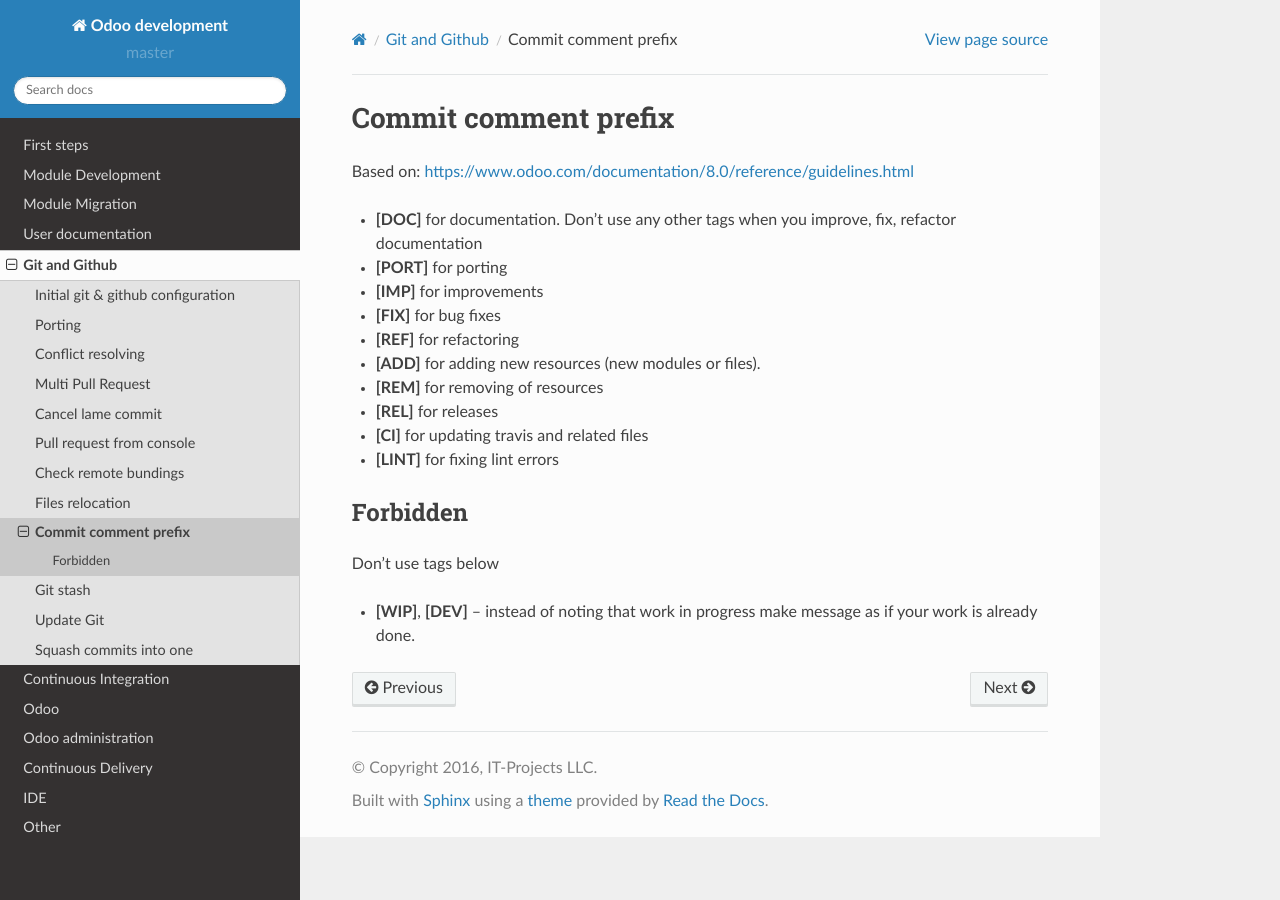
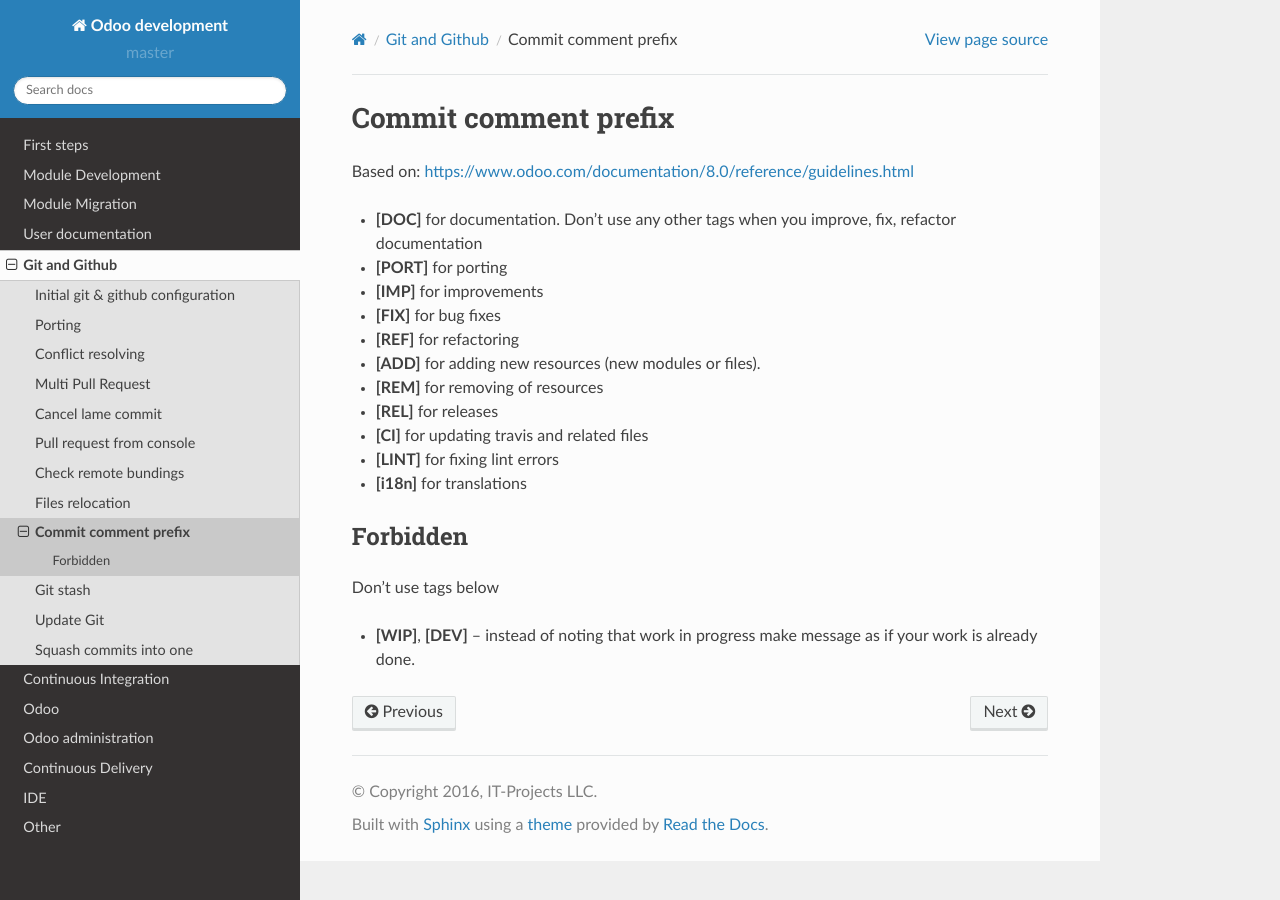
Before and after one commit to itpp-labs/odoo-development, a Sphinx documentation site: the page built from docs/git/commits.rst, in a window 1280 px wide. Built offline with Sphinx 7.4.7 and the Read the Docs theme 2.0.0, drawn with Linux system fonts in a browser that asks for light colours; pages that are not in the unit, such as notebooks, are missing from menus.

Commit message:
New tag * **[i18n]** for translations

```diff
--- a/docs/git/commits.rst
+++ b/docs/git/commits.rst
@@ -12,6 +12,7 @@
 * **[REL]** for releases
 * **[CI]** for updating travis and related files
 * **[LINT]** for fixing lint errors
+* **[i18n]** for translations
 
 Forbidden
 ---------
```
